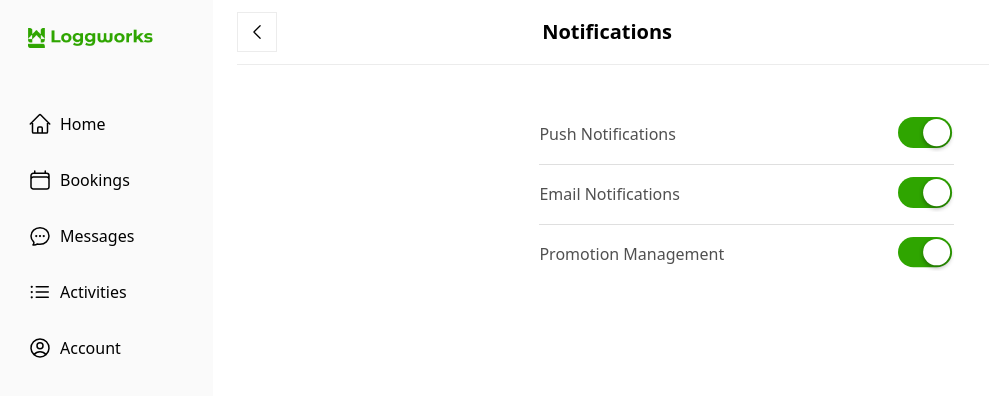
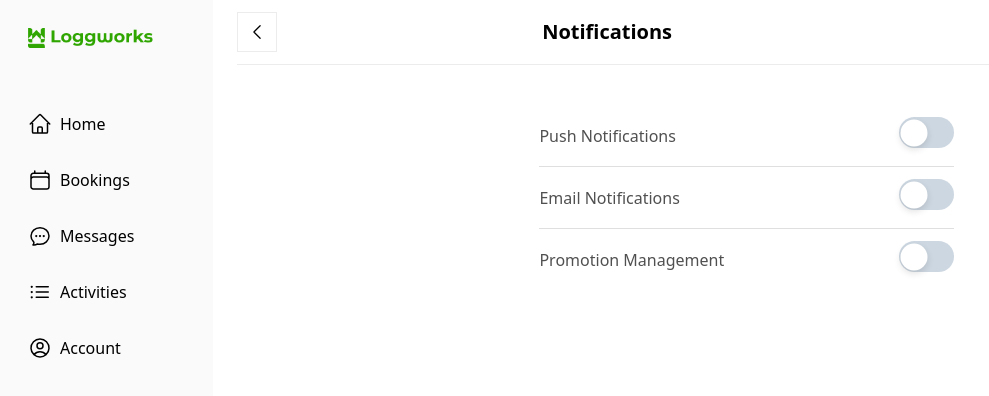
Before and after one commit to Dynamitetechdev/loggworks, a Next.js app: page /notifications in a window 1280 px wide. Shown: the top 396 px of the page, without its empty margins (0-989 px from the left). Built offline with nearby package versions, Linux system fonts and the light colour scheme.

Commit message:
Chore: build

```diff
--- a/components/general/categories.tsx
+++ b/components/general/categories.tsx
@@ -111,7 +111,7 @@ const Categories = () => {
     },
   ];
   return (
-    <div className="md:fixed bg-white md:z-10 top-12 categories border-b md:my-2 border-categoriesColor md:w-[1050px] cat-scroll pr-36">
+    <div className="md:fixed bg-white md:z-10 top-12 categories border-b md:my-2 border-categoriesColor md:w-[1050px] cat-scroll md:pr-36">
       <div className="flex items-center max-md:overflow-x-auto md:hover:overflow-auto md:hover:overflow-x-scroll">
         <ul className="max-md:mb-4 flex items-center md:px-7 max-md:px-3 transition-transform duration-300">
           {categories.map((x, index) => (
--- a/components/postJobComponents/jobList.tsx
+++ b/components/postJobComponents/jobList.tsx
@@ -6,7 +6,7 @@ const JobList = () => {
   const [allJobs, setAllJobs] = useState<any[]>(Array(4).fill(""));
 
   return (
-    <div className="all_job relative ">
+    <div className="all_job relative pb-36">
       {allJobs.length > 0 ? (
         <div className="flex flex-col items-center justify-center">
           <div className="form_container mt-8 md:w-5/12 max-sm:px-3">
--- a/pages/notifications/index.tsx
+++ b/pages/notifications/index.tsx
@@ -3,9 +3,12 @@ import SideBar from "../../components/general/sideBar";
 import Header from "../../components/general/nav/header";
 import NavHead from "../../components/postJobComponents/navHead";
 import { useState } from "react";
+import Switch, { switchClasses } from "@mui/joy/Switch";
+import { Theme } from "@mui/joy";
 
 const Notifications = () => {
   const [activeStep, setActiveStep] = useState(0);
+  const [checked, setChecked] = useState<boolean>(false);
   return (
     <div className="md:grid md:grid-cols-12">
       <SideBar />
@@ -24,11 +27,35 @@ const Notifications = () => {
                 <p>Push Notifications</p>
 
                 <div className="toggle">
-                  <Image
-                    src={"/assets/icons/toggleOn.svg"}
-                    width={56}
-                    height={32}
-                    alt=""
+                  <Switch
+                    checked={checked}
+                    onChange={(event: React.ChangeEvent<HTMLInputElement>) =>
+                      setChecked(event.target.checked)
+                    }
+                    sx={(theme: Theme) => ({
+                      "--Switch-thumbShadow": "0 3px 7px 0 rgba(0 0 0 / 0.12)",
+                      "--Switch-thumbSize": "27px",
+                      "--Switch-trackWidth": "55px",
+                      "--Switch-trackHeight": "31px",
+                      "--Switch-trackBackground":
+                        theme.vars.palette.background.level3,
+                      [`& .${switchClasses.thumb}`]: {
+                        transition: "width 0.2s, left 0.2s",
+                      },
+                      "&:hover": {
+                        "--Switch-trackBackground":
+                          theme.vars.palette.background.level3,
+                      },
+                      "&:active": {
+                        "--Switch-thumbWidth": "32px",
+                      },
+                      [`&.${switchClasses.checked}`]: {
+                        "--Switch-trackBackground": "#2FA500",
+                        "&:hover": {
+                          "--Switch-trackBackground": "#2FA500",
+                        },
+                      },
+                    })}
                   />
                 </div>
               </div>
@@ -36,11 +63,35 @@ const Notifications = () => {
                 <p>Email Notifications</p>
 
                 <div className="toggle">
-                  <Image
-                    src={"/assets/icons/toggleOn.svg"}
-                    width={56}
-                    height={32}
-                    alt=""
+                  <Switch
+                    checked={checked}
+                    onChange={(event: React.ChangeEvent<HTMLInputElement>) =>
+                      setChecked(event.target.checked)
+                    }
+                    sx={(theme: Theme) => ({
+                      "--Switch-thumbShadow": "0 3px 7px 0 rgba(0 0 0 / 0.12)",
+                      "--Switch-thumbSize": "27px",
+                      "--Switch-trackWidth": "55px",
+                      "--Switch-trackHeight": "31px",
+                      "--Switch-trackBackground":
+                        theme.vars.palette.background.level3,
+                      [`& .${switchClasses.thumb}`]: {
+                        transition: "width 0.2s, left 0.2s",
+                      },
+                      "&:hover": {
+                        "--Switch-trackBackground":
+                          theme.vars.palette.background.level3,
+                      },
+                      "&:active": {
+                        "--Switch-thumbWidth": "32px",
+                      },
+                      [`&.${switchClasses.checked}`]: {
+                        "--Switch-trackBackground": "#2FA500",
+                        "&:hover": {
+                          "--Switch-trackBackground": "#2FA500",
+                        },
+                      },
+                    })}
                   />
                 </div>
               </div>
@@ -48,11 +99,35 @@ const Notifications = () => {
                 <p>Promotion Management</p>
 
                 <div className="toggle">
-                  <Image
-                    src={"/assets/icons/toggleOn.svg"}
-                    width={56}
-                    height={32}
-                    alt=""
+                  <Switch
+                    checked={checked}
+                    onChange={(event: React.ChangeEvent<HTMLInputElement>) =>
+                      setChecked(event.target.checked)
+                    }
+                    sx={(theme: Theme) => ({
+                      "--Switch-thumbShadow": "0 3px 7px 0 rgba(0 0 0 / 0.12)",
+                      "--Switch-thumbSize": "27px",
+                      "--Switch-trackWidth": "55px",
+                      "--Switch-trackHeight": "31px",
+                      "--Switch-trackBackground":
+                        theme.vars.palette.background.level3,
+                      [`& .${switchClasses.thumb}`]: {
+                        transition: "width 0.2s, left 0.2s",
+                      },
+                      "&:hover": {
+                        "--Switch-trackBackground":
+                          theme.vars.palette.background.level3,
+                      },
+                      "&:active": {
+                        "--Switch-thumbWidth": "32px",
+                      },
+                      [`&.${switchClasses.checked}`]: {
+                        "--Switch-trackBackground": "#2FA500",
+                        "&:hover": {
+                          "--Switch-trackBackground": "#2FA500",
+                        },
+                      },
+                    })}
                   />
                 </div>
               </div>
```
